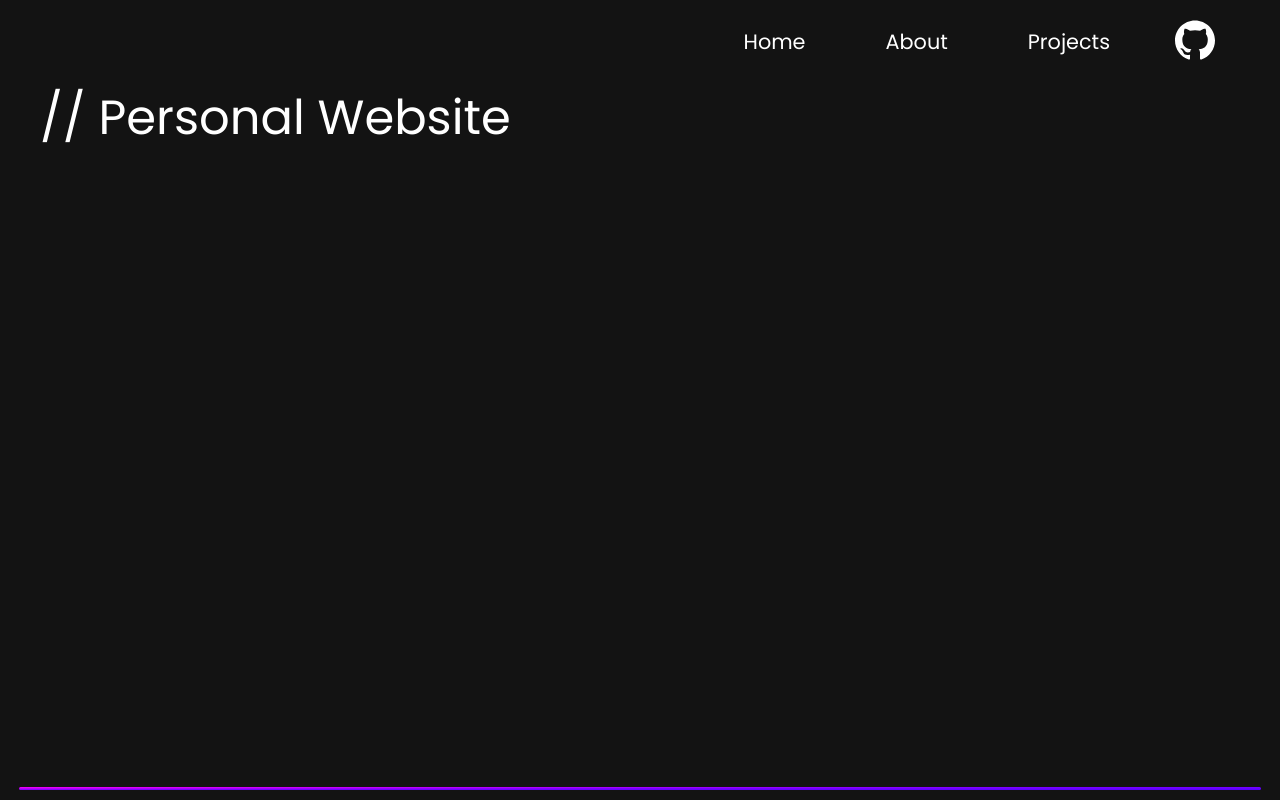
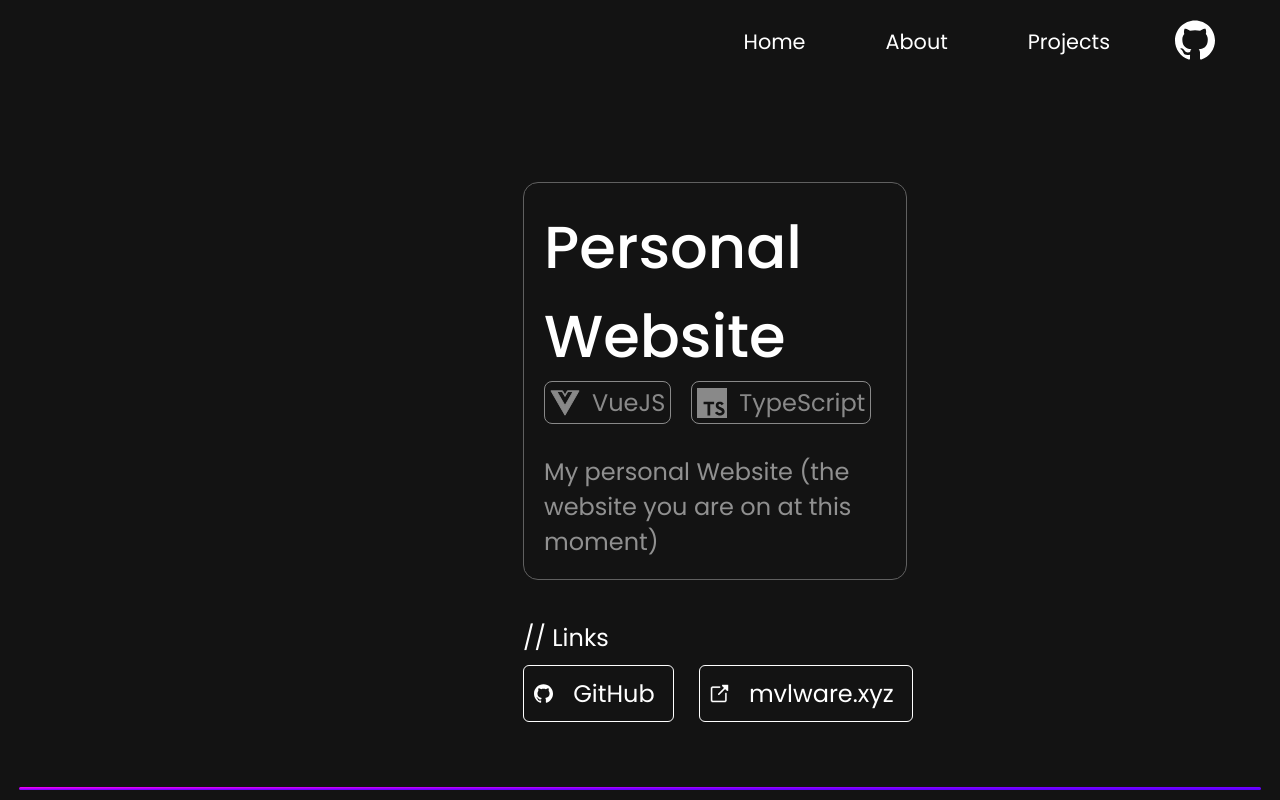
Before and after one commit to mvlwarekekw/mvlware.xyz, a Vue app: page /project/1 in a window 1280 px wide. Built offline with nearby package versions, Linux system fonts and the light colour scheme.

Commit message:
feat: add project details page changes + move projectinterface

```diff
--- a/src/components/ProjectDetails.vue
+++ b/src/components/ProjectDetails.vue
@@ -1,5 +1,7 @@
 <script setup lang="ts">
 import json from "@/json/projects.json";
+import type {ProjectType} from "@/components/ProjectInterface";
+import Technology from "@/components/Technology.vue";
 
 const props = defineProps({
   id: {
@@ -7,33 +9,152 @@
     default: "1"
   }
 })
-
-interface ProjectType {
-  name: string;
-  description: string;
-  category: string;
-  link?: string,
-  display_link?: string,
-  technologies: any
-}
+// add short summary, what exactly it is, which part I did and technologies
 
 const projects: { [id: string]: ProjectType } = json
 const project = projects[props.id]
 
+const technology_name = (path: String) => {
+  const technology = (path as string)
+      .replace('/', '')
+      .replace('.svg', '')
 
+  return technology.charAt(0).toUpperCase() + technology.slice(1)
+}
 </script>
 
 <template>
 <div class="container">
-  <div class="title">
-    <h1 class="text-xl">// {{ project.name }}</h1>
+  <div class="flex">
+    <div class="details">
+      <div class="flex flex-column summary">
+        <div class="title">
+          <h1 class="text-xl">{{ project.name }}</h1>
+        </div>
+        <div class="technologies">
+          <div v-for="technology in project.technologies" class="technology-wrapper">
+            <Technology
+                :name="technology_name(technology)"
+                :path="technology"
+                class="technology"
+            />
+          </div>
+        </div>
+        <div class="description">
+          <p class="text-md">{{ project.description }}</p>
+        </div>
+      </div>
+      <div class="links">
+        <div class="p text-md text-white">// Links</div>
+        <div class="flex flex-row">
+          <a :href="project.github" target="_blank" rel="noopener noreferrer" class="flex flex-row v-flex-center">
+            <img src="/github-light.svg" alt="" class="icon">
+            <p class="">GitHub</p>
+          </a>
+          <a :href="project.link" class="flex flex-row v-flex-center">
+            <img src="/opentab.svg" alt="" class="icon">
+            <p class="">{{ project.display_link }}</p>
+          </a>
+        </div>
+      </div>
+      <div class="screenshots">
+        <img v-for="ss in project.screenshots" :src="ss" alt="project screenshot" class="screenshot">
+      </div>
+    </div>
   </div>
 </div>
 </template>
 
 <style scoped>
+.container {
+  margin-left: 150px;
+}
+
+.container > div {
+  align-items: center;
+  justify-content: center;
+}
+
+.summary {
+  margin-top: 100px;
+  border: #606060 solid 1px;
+  border-radius: 15px;
+  padding: 20px;
+}
+
 .title {
   display: flex;
   flex-direction: column;
 }
+
+.text-xl {
+  font-size: 3.7rem;
+  font-weight: 500;
+}
+
+.technologies {
+  display: flex;
+}
+
+.technology-wrapper {
+  display: flex;
+  margin-right: 20px;
+}
+
+.details {
+  max-width: 30vw;
+}
+
+.description {
+  display: flex;
+  flex-direction: column;
+  margin-top: 30px;
+}
+
+.description p {
+  color: #909090;
+}
+
+.text-white {
+  color: #fff;
+  margin-bottom: 10px;
+}
+
+.links {
+  margin-top: 40px;
+  display: flex;
+  flex-direction: column;
+}
+
+.links p {
+  font-size: 1.5rem;
+  margin-left: 20px;
+  padding-right: 8px;
+}
+
+.links a {
+  margin-bottom: 20px;
+  margin-right: 25px;
+  border: #fff solid 1px;
+  border-radius: 6px;
+  padding: 10px;
+}
+
+.icon {
+  width: 1.5vw;
+}
+
+.screenshots {
+  display: flex;
+  flex-direction: column;
+  justify-items: auto;
+}
+
+.screenshot {
+  border: #fff solid 1px;
+  border-radius: 6px;
+  width: 30vw;
+  margin-bottom: 20px;
+}
+
 </style>
--- /dev/null
+++ b/src/components/ProjectInterface.ts
@@ -0,0 +1,11 @@
+export interface ProjectType {
+    name: string;
+    description: string;
+    category: string;
+    github: string,
+    technologies: any,
+    summary?: string;
+    link?: string,
+    display_link?: string,
+    screenshots?: any
+}
--- a/src/components/Projects.vue
+++ b/src/components/Projects.vue
@@ -2,15 +2,7 @@
 import Project from "@/components/Project.vue";
 import json from '@/json/projects.json'
 import {onMounted, ref} from "vue";
-
-interface ProjectType {
-  name: string;
-  description: string;
-  category: string;
-  link?: string,
-  display_link?: string,
-  technologies: any
-}
+import type {ProjectType} from "@/components/ProjectInterface";
 
 let categories: { [category: string]: ProjectType[]} = {}
 const projects: { [id: string]: ProjectType } = json
@@ -46,7 +38,7 @@
             <div class="project" v-for="project in categories.website">
               <Project
                   :name="project.name"
-                  :description="project.description"
+                  :description="project.summary"
                   :link="project.link"
                   :display_link="project.display_link"
                   :technologies="project.technologies"
@@ -61,7 +53,7 @@
           <div class="project" v-for="project in categories.python">
             <Project
                 :name="project.name"
-                :description="project.description"
+                :description="project.summary"
                 :link="project.link"
                 :display_link="project.display_link"
                 :technologies="project.technologies"
@@ -72,7 +64,7 @@
           <div class="project" v-for="project in categories.kotlin">
             <Project
                 :name="project.name"
-                :description="project.description"
+                :description="project.summary"
                 :link="project.link"
                 :display_link="project.display_link"
                 :technologies="project.technologies"
@@ -86,7 +78,7 @@
           <div class="project" v-for="project in categories.extension">
             <Project
                 :name="project.name"
-                :description="project.description"
+                :description="project.summary"
                 :link="project.link"
                 :display_link="project.display_link"
                 :technologies="project.technologies"
```
Also changed, not shown: public/portfolio1.png (added), public/portfolio2.png (added).
